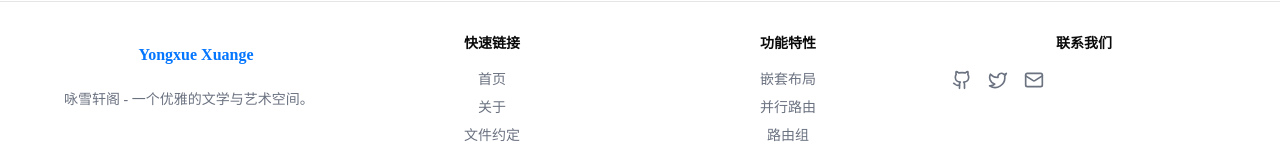
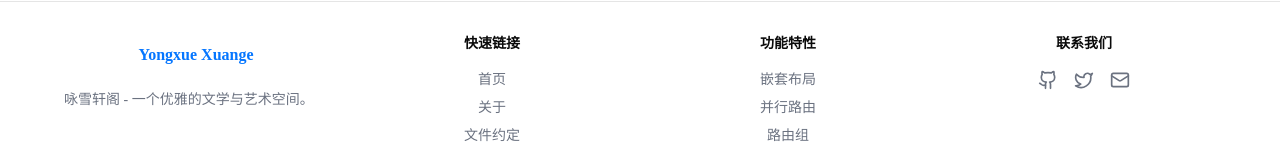
Before and after one commit to weiyuhl/next-app-router, a Next.js app: page / in a window 1280 px wide. Shown: the part 939-1093 px from the top of the page. Built offline with nearby package versions, Linux system fonts and the light colour scheme.

Commit message:
fix: 修复桌面端页脚社交图标垂直居中对齐问题

```diff
--- a/src/components/Footer.tsx
+++ b/src/components/Footer.tsx
@@ -193,7 +193,7 @@
             {/* 社交链接 */}
             <div className="space-y-4">
               <h4 className="text-sm font-semibold text-foreground">联系我们</h4>
-              <div className="flex space-x-4">
+              <div className="flex justify-center space-x-4">
                 <a
                   href="https://github.com"
                   target="_blank"
```
